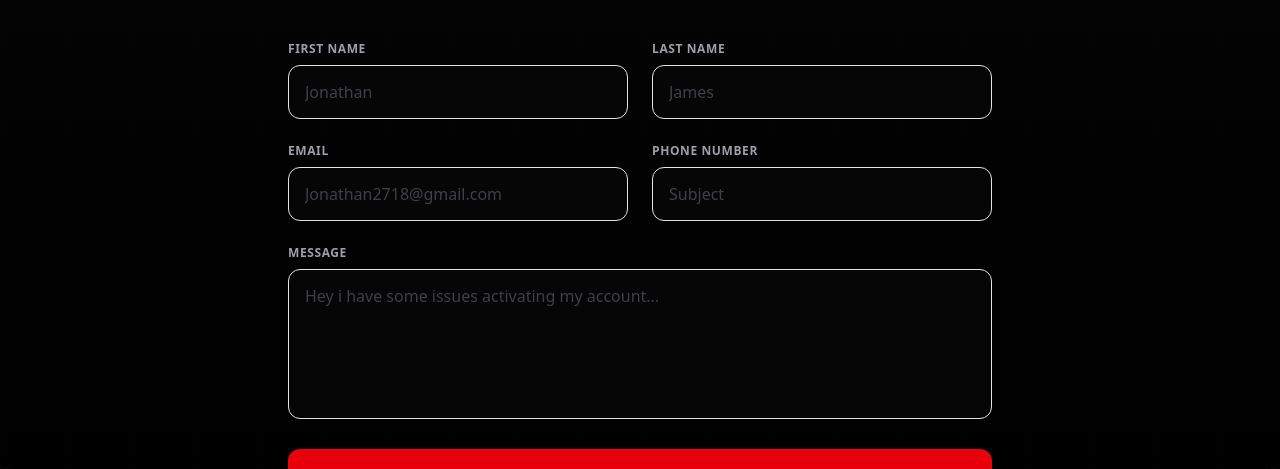
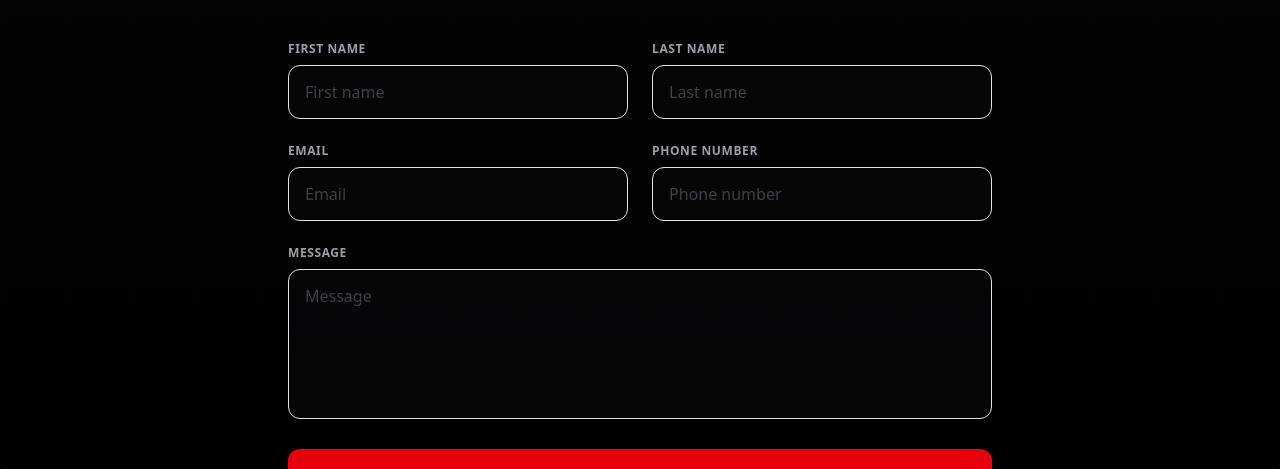
Before and after one commit to Tech-FNM/techfnm, a React (Vite) app: page /contact in a window 1280 px wide. Shown: the part 317-786 px from the top of the page. Built offline with nearby package versions, Linux system fonts and the light colour scheme; no server answers; the database is empty.

Commit message:
update contact form placeholders to match labels

```diff
--- a/src/pages/public/ContactPage.tsx
+++ b/src/pages/public/ContactPage.tsx
@@ -131,7 +131,7 @@ export default function ContactPage() {
                   name="firstName"
                   value={formData.firstName}
                   onChange={(e) => setFormData({ ...formData, firstName: e.target.value })}
-                  placeholder="Jonathan"
+                  placeholder="First name"
                   required
                   className="w-full bg-zinc-950/60 border border-zinc-850 hover:border-zinc-800 focus:border-red-650/40 rounded-xl px-4 py-3.5 text-zinc-200 placeholder-zinc-700 outline-none transition-colors"
                 />
@@ -148,7 +148,7 @@ export default function ContactPage() {
                   name="lastName"
                   value={formData.lastName}
                   onChange={(e) => setFormData({ ...formData, lastName: e.target.value })}
-                  placeholder="James"
+                  placeholder="Last name"
                   className="w-full bg-zinc-950/60 border border-zinc-850 hover:border-zinc-800 focus:border-red-650/40 rounded-xl px-4 py-3.5 text-zinc-200 placeholder-zinc-700 outline-none transition-colors"
                 />
               </div>
@@ -164,7 +164,7 @@ export default function ContactPage() {
                   name="email"
                   value={formData.email}
                   onChange={(e) => setFormData({ ...formData, email: e.target.value })}
-                  placeholder="Jonathan2718@gmail.com"
+                  placeholder="Email"
                   required
                   className="w-full bg-zinc-950/60 border border-zinc-850 hover:border-zinc-800 focus:border-red-650/40 rounded-xl px-4 py-3.5 text-zinc-200 placeholder-zinc-700 outline-none transition-colors"
                 />
@@ -181,7 +181,7 @@ export default function ContactPage() {
                   name="subject"
                   value={formData.subject}
                   onChange={(e) => setFormData({ ...formData, subject: e.target.value })}
-                  placeholder="Subject"
+                  placeholder="Phone number"
                   className="w-full bg-zinc-950/60 border border-zinc-850 hover:border-zinc-800 focus:border-red-650/40 rounded-xl px-4 py-3.5 text-zinc-200 placeholder-zinc-700 outline-none transition-colors"
                 />
               </div>
@@ -199,7 +199,7 @@ export default function ContactPage() {
                 rows={5}
                 value={formData.message}
                 onChange={(e) => setFormData({ ...formData, message: e.target.value })}
-                placeholder="Hey i have some issues activating my account..."
+                placeholder="Message"
                 required
                 className="w-full bg-zinc-950/60 border border-zinc-850 hover:border-zinc-800 focus:border-red-650/40 rounded-xl px-4 py-3.5 text-zinc-200 placeholder-zinc-700 outline-none transition-colors resize-none"
               />
```
